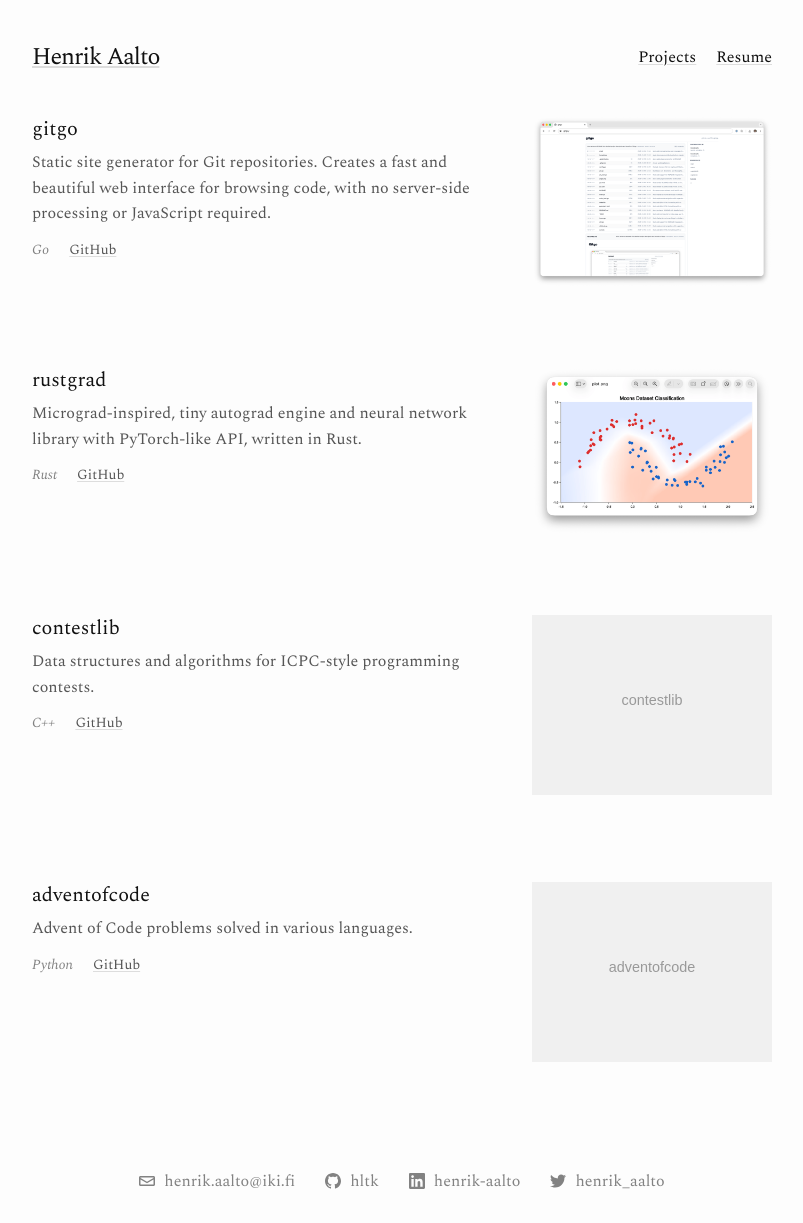
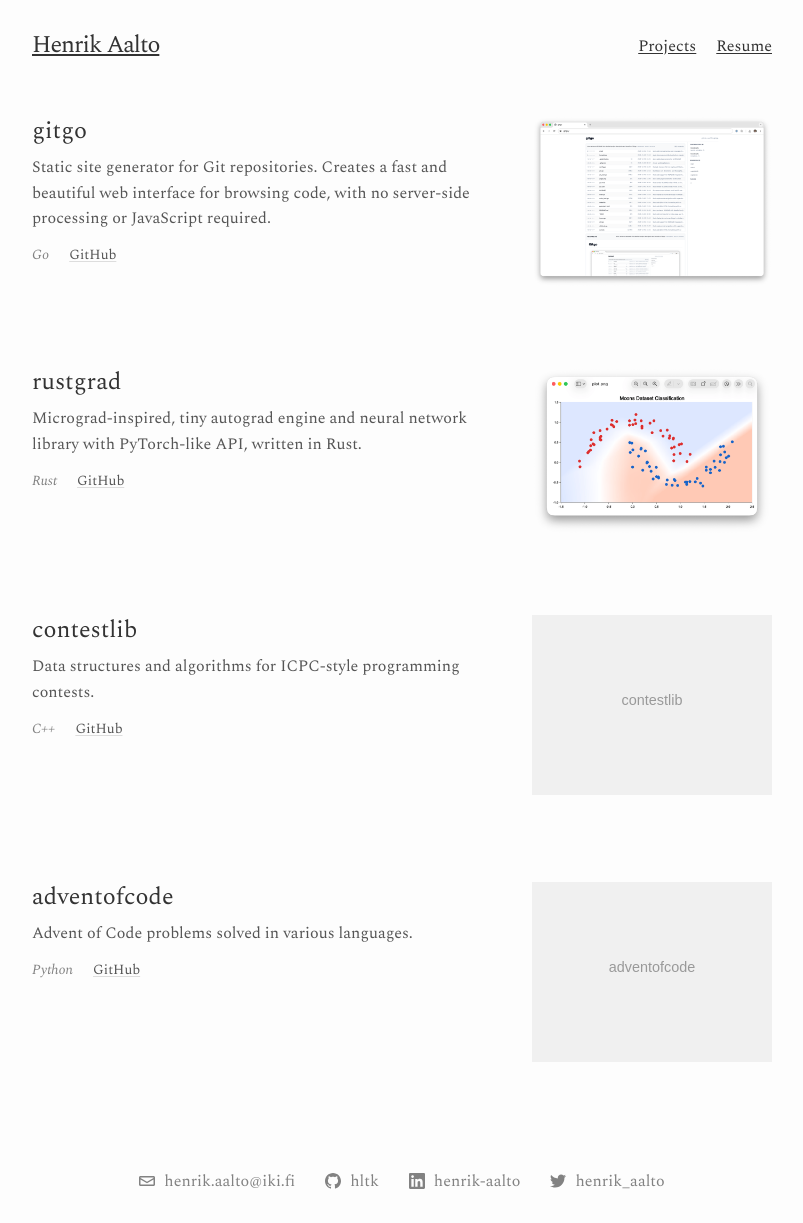
Before and after one commit to hltk/hltk.github.io, a Jekyll site: the page built from projects.md, in a window 1280 px wide. Shown: the whole page, without its empty margins (238-1041 px from the left). Built offline with Jekyll 4.4.1, drawn with Linux system fonts in a browser that asks for light colours.

Commit message:
refactor(styles): consolidate font sizes to 5-tier scale with fluid typography
- Remove --font-size-md (1.125rem) from scale
- Add fluid variants (lg/xl/2xl) using clamp() for responsive headings
- Eliminate off-scale values: 0.9375rem -> sm, 1.25rem -> lg
- Standardize on CSS custom properties throughout
- Remove redundant media queries (fluid handles responsiveness)

```diff
--- a/_sass/minima.scss
+++ b/_sass/minima.scss
@@ -15,12 +15,16 @@
   --line-height-tight: 1.3;
   --line-height-relaxed: 1.6;
 
-  // Font size scale
+  // Font size scale (5 sizes: sm, base, lg, xl, 2xl)
   --font-size-sm: 0.875rem;
-  --font-size-md: 1.125rem;
   --font-size-lg: 1.5rem;
   --font-size-xl: 2rem;
   --font-size-2xl: 2.5rem;
+
+  // Fluid font sizes for responsive headings (320px-1200px viewport)
+  --font-size-lg-fluid: clamp(1.25rem, 1.1rem + 1vw, 1.5rem);
+  --font-size-xl-fluid: clamp(1.5rem, 1.2rem + 1.5vw, 2rem);
+  --font-size-2xl-fluid: clamp(1.75rem, 1.3rem + 2vw, 2.5rem);
 
   // Spacing scale (based on 30px unit)
   --spacing-unit: 30px;
@@ -33,7 +37,7 @@
   // Color system - minimalist greyscale (3-tier text hierarchy)
   --color-bg: #fdfdfd;
   --color-surface: #ffffff;
-  --color-text-primary: #111;
+  --color-text-primary: #333;
   --color-text-secondary: #555;
   --color-text-muted: #828282;
   --color-border-light: #e8e8e8;
@@ -54,19 +58,15 @@
 // SCSS Variables (for use in calculations and functions)
 // ==========================================================================
 
-// Typography
+// Typography (SCSS vars needed for body shorthand and calculations)
 $base-font-family: "Spectral", Georgia, Cambria, "Times New Roman", Times, serif !default;
 $base-font-size:   1rem !default;
 $base-font-weight: 400 !default;
 $base-line-height: 1.5 !default;
 
-// Font sizes - consolidated scale
+// Font size SCSS aliases (for legacy mixin compatibility)
 $font-size-sm:     0.875rem !default;
 $font-size-base:   1rem !default;
-$font-size-md:     1.125rem !default;
-$font-size-lg:     1.5rem !default;
-$font-size-xl:     2rem !default;
-$font-size-2xl:    2.5rem !default;
 
 // Spacing scale
 $spacing-unit:     30px !default;
@@ -79,7 +79,7 @@ $spacing-xl:       80px !default;
 // Color system - minimalist greyscale (3-tier text hierarchy)
 $color-bg:              #fdfdfd !default;
 $color-surface:         #ffffff !default;
-$color-text-primary:    #111 !default;
+$color-text-primary:    #333 !default;
 $color-text-secondary:  #555 !default;
 $color-text-muted:      #828282 !default;
 $color-border-light:    #e8e8e8 !default;
@@ -110,14 +110,9 @@ $on-laptop:        800px !default;
   }
 }
 
-// Relative font size helper
+// Relative font size helper (legacy - prefer CSS custom properties)
 @mixin relative-font-size($ratio) {
   font-size: #{$ratio}rem;
-}
-
-// Fluid typography using clamp
-@mixin fluid-type($min-size, $max-size, $min-vw: 320px, $max-vw: 1200px) {
-  font-size: clamp(#{$min-size}, calc(#{$min-size} + (#{$max-size} - #{$min-size}) * ((100vw - #{$min-vw}) / (#{$max-vw} - #{$min-vw}))), #{$max-size});
 }
 
 // ==========================================================================
--- a/_sass/minima/_base.scss
+++ b/_sass/minima/_base.scss
@@ -69,7 +69,7 @@ figure > img {
 }
 
 figcaption {
-  font-size: $font-size-sm;
+  font-size: var(--font-size-sm);
 }
 
 
@@ -105,12 +105,12 @@ h1, h2, h3, h4, h5, h6 {
 a {
   color: $color-text-primary;
   text-decoration: underline;
-  text-decoration-color: $color-border-medium;
+  text-decoration-color: $color-text-primary;
   text-underline-offset: 2px;
-  transition: text-decoration-color 0.3s ease;
 
   &:visited {
     color: $color-text-secondary;
+    text-decoration-color: $color-text-secondary;
   }
 
   &:hover {
@@ -135,7 +135,7 @@ blockquote {
   color: $color-text-muted;
   border-left: 4px solid $color-border-light;
   padding-left: $spacing-unit / 2;
-  @include relative-font-size(1.125);
+  font-size: var(--font-size-base);
   letter-spacing: -1px;
   font-style: italic;
 
@@ -151,7 +151,7 @@ blockquote {
  */
 pre,
 code {
-  @include relative-font-size(0.9375);
+  font-size: var(--font-size-sm);
   border: 1px solid $color-border-light;
   background-color: $color-code-bg;
 }
--- a/_sass/minima/_layout.scss
+++ b/_sass/minima/_layout.scss
@@ -16,15 +16,15 @@
 }
 
 .site-title {
-  @include relative-font-size(1.5);
+  font-size: var(--font-size-lg-fluid);
   font-weight: 400;
-  line-height: $base-line-height * $font-size-base * 2.25;
+  line-height: var(--line-height-tight);
   letter-spacing: -1px;
   margin-bottom: 0;
   text-decoration: underline;
-  text-decoration-color: $color-border-medium;
+  text-decoration-color: $color-text-primary;
   text-underline-offset: 2px;
-  transition: text-decoration-color 0.3s ease, opacity 0.3s ease;
+  transition: opacity 0.3s ease;
 
   &,
   &:visited {
@@ -33,7 +33,6 @@
 
   &:hover {
     opacity: 0.6;
-    text-decoration-color: $color-text-primary;
   }
 }
 
@@ -47,9 +46,9 @@
     color: $color-text-primary;
     line-height: $base-line-height;
     text-decoration: underline;
-    text-decoration-color: $color-border-medium;
+    text-decoration-color: $color-text-primary;
     text-underline-offset: 2px;
-    transition: text-decoration-color 0.3s ease, opacity 0.3s ease;
+    transition: opacity 0.3s ease;
 
     &:visited {
       color: $color-text-primary;
@@ -57,7 +56,6 @@
 
     &:hover {
       opacity: 0.6;
-      text-decoration-color: $color-text-primary;
     }
   }
 }
@@ -109,11 +107,11 @@
 }
 
 .page-heading {
-  @include relative-font-size(2);
+  font-size: var(--font-size-xl-fluid);
 }
 
 .post-list-heading {
-  @include relative-font-size(2);
+  font-size: var(--font-size-xl-fluid);
 }
 
 .post-list {
@@ -126,13 +124,13 @@
 }
 
 .post-meta {
-  font-size: $font-size-sm;
+  font-size: var(--font-size-sm);
   color: $color-text-muted;
 }
 
 .post-link {
   display: block;
-  @include relative-font-size(1.5);
+  font-size: var(--font-size-lg-fluid);
 }
 
 
@@ -145,40 +143,25 @@
 }
 
 .post-title {
-  @include relative-font-size(2.5);
+  font-size: var(--font-size-2xl-fluid);
   letter-spacing: -1px;
   line-height: 1;
-
-  @include media-query($on-laptop) {
-    @include relative-font-size(2);
-  }
 }
 
 .post-content {
   margin-bottom: $spacing-unit;
 
   h2 {
-    @include relative-font-size(2);
-
-    @include media-query($on-laptop) {
-      @include relative-font-size(2);
-    }
+    font-size: var(--font-size-xl-fluid);
   }
 
   h3 {
-    @include relative-font-size(1.5);
-
-    @include media-query($on-laptop) {
-      @include relative-font-size(1.5);
-    }
+    font-size: var(--font-size-lg-fluid);
   }
 
   h4 {
-    @include relative-font-size(1.125);
-
-    @include media-query($on-laptop) {
-      @include relative-font-size(1.125);
-    }
+    font-size: var(--font-size-base);
+    font-weight: var(--font-weight-bold);
   }
 }
 
@@ -212,10 +195,10 @@
 }
 
 .project-info .project-title {
-  font-size: 1.25rem;
+  font-size: var(--font-size-lg);
   font-weight: 400;
   margin: 0;
-  line-height: 1.3;
+  line-height: var(--line-height-tight);
 }
 
 .project-description {
@@ -233,7 +216,7 @@
 }
 
 .project-language {
-  font-size: $font-size-sm;
+  font-size: var(--font-size-sm);
   font-style: italic;
   color: $color-text-muted;
 }
@@ -243,7 +226,7 @@
   text-decoration: underline;
   text-decoration-color: $color-border-medium;
   text-underline-offset: 2px;
-  font-size: $font-size-sm;
+  font-size: var(--font-size-sm);
   transition: text-decoration-color 0.3s ease;
 
   &:visited {
--- a/assets/main.scss
+++ b/assets/main.scss
@@ -129,13 +129,13 @@ h1, h2, h3, h4, h5, h6 {
 }
 
 .post-meta {
-  font-size: 0.875rem;
+  font-size: var(--font-size-sm);
   color: var(--color-text-muted);
 }
 
 .post-link {
   display: block;
-  @include relative-font-size(1.5);
+  font-size: var(--font-size-lg-fluid);
   margin-bottom: 0.5rem;
 }
 
```
